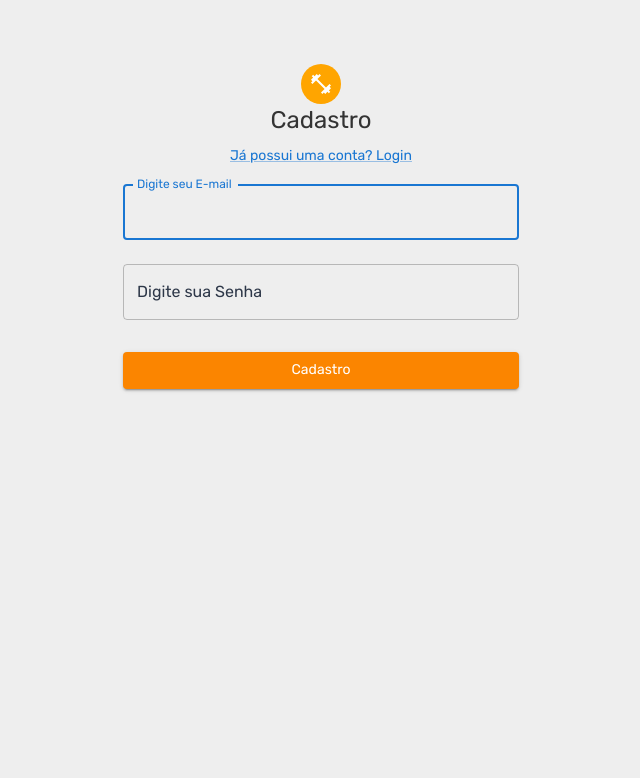
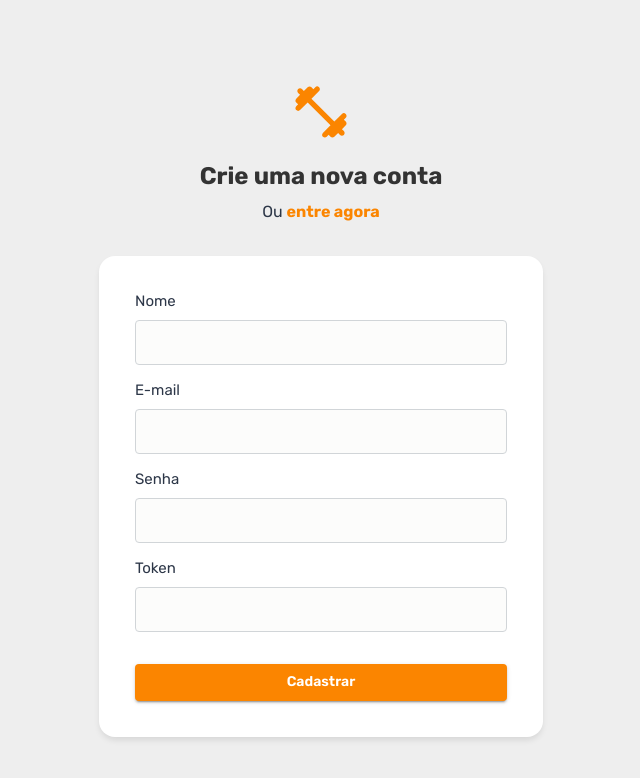
Before and after one commit to mickaelmendes50/academia, a React (Vite) app in the folder frontend/: page /cadastro in a window 1280 px wide. Shown: the top 778 px of the page, without its empty margins (319-959 px from the left). Built offline with nearby package versions, Linux system fonts and the light colour scheme.

Commit message:
feat(style): improve login and register pages styling
TAG: latest

```diff
--- /dev/null
+++ b/frontend/src/components/Form/index.tsx
@@ -0,0 +1,25 @@
+import { InputBase, alpha, styled } from '@mui/material';
+
+export const TextInput = styled(InputBase)(({ theme }) => ({
+  'label + &': {
+    marginTop: theme.spacing(3.5),
+  },
+  '& .MuiInputBase-input': {
+    borderRadius: 4,
+    position: 'relative',
+    backgroundColor: theme.palette.mode === 'light' ? '#fcfcfb' : '#2b2b2b',
+    border: '1px solid #d1d5d8',
+    fontSize: 16,
+    width: '100%',
+    padding: '10px 12px',
+    transition: theme.transitions.create([
+      'border-color',
+      'background-color',
+      'box-shadow',
+    ]),
+    '&:focus': {
+      boxShadow: `${alpha('#fb8500', 0.25)} 0 0 0 0.2rem`,
+      borderColor: '#fb8500',
+    },
+  },
+}));
--- a/frontend/src/pages/Cadastro/index.tsx
+++ b/frontend/src/pages/Cadastro/index.tsx
@@ -1,116 +1,150 @@
 import React, { useState } from 'react';
-import { useNavigate } from 'react-router-dom';
+import { Link as RouterLink, useNavigate } from 'react-router-dom';
 import {
-  Avatar,
   Box,
   Button,
   Container,
-  TextField,
   Typography,
-  Grid,
   Link,
+  FormControl,
+  InputLabel,
 } from '@mui/material';
-import FitnessCenterIcon from '@mui/icons-material/FitnessCenter';
+import FitnessCenterRoundedIcon from '@mui/icons-material/FitnessCenterRounded';
 import axios from 'axios';
+
+import { TextInput } from '../../components/Form';
 
 export default function Cadastro() {
   const navigate = useNavigate();
+  const [nome, setNome] = useState('');
   const [email, setEmail] = useState('');
   const [senha, setSenha] = useState('');
-  const [mensagem, setMensagem] = useState({
-    err: false,
-    msg: '',
-  });
+  const [token, setToken] = useState('');
+
   function reset() {
     setEmail('');
     setSenha('');
   }
   async function handleSubmit() {
     const dados = {
+      nome,
       email,
       senha,
+      token,
     };
     try {
-      const { data } = await axios.post(
-        'http://localhost:8000/users/create',
-        dados,
-      );
-      setMensagem({
-        err: false,
-        msg: data.cadastro,
-      });
+      await axios.post('http://localhost:8000/users/create', dados);
+
       reset();
       navigate('/');
     } catch (error: any) {
-      setMensagem({
-        err: true,
-        msg: error.response.data.err,
-      });
-
       reset();
     }
   }
   return (
-    <Container component="main" maxWidth="xs">
     <Box
-        sx={{
-          marginTop: 8,
-          display: 'flex',
-          flexDirection: 'column',
-          alignItems: 'center',
-        }}
+      component="main"
+      padding="80px 32px"
+      width="100%"
+      minHeight="100vh"
+      display="flex"
+      flexDirection="column"
+      alignItems="center"
     >
-        <Avatar sx={{ bgcolor: 'orange' }}>
-          <FitnessCenterIcon />
-        </Avatar>
-        <Typography component="h1" variant="h5">
-          Cadastro
+      <FitnessCenterRoundedIcon sx={{ color: '#fb8500', fontSize: '64px' }} />
+      <Typography
+        component="h1"
+        variant="h5"
+        marginTop="16px"
+        marginBottom="8px"
+      >
+        Crie uma nova conta
       </Typography>
-        <Typography component="h1" variant="h5">
-          <Link href="/" variant="body2">
-            Já possui uma conta? Login
+      <Typography>
+        Ou{' '}
+        <Link
+          component={RouterLink}
+          to="/"
+          variant="body1"
+          color="#fb8500"
+          fontWeight="700"
+          sx={{ textDecoration: 'none' }}
+        >
+          entre agora
         </Link>
       </Typography>
 
-        {mensagem.err ? (
-          <div>
-            <span style={{ color: 'red' }}>{mensagem.msg}</span>
-          </div>
-        ) : (
-          <div>
-            <span style={{ color: 'green' }}>{mensagem.msg}</span>
-          </div>
-        )}
-        <TextField
-          margin="normal"
-          fullWidth
-          label="Digite seu E-mail"
+      <Container
+        component="form"
+        onSubmit={handleSubmit}
+        maxWidth="xs"
+        sx={{
+          marginTop: '32px',
+          borderRadius: '16px',
+          background: '#ffffff',
+          boxShadow: '0px 4px 6px -1px rgba(0, 0, 0, 0.1)',
+        }}
+        style={{ padding: '36px' }}
+      >
+        <FormControl variant="standard" fullWidth sx={{ marginBottom: '16px' }}>
+          <InputLabel shrink htmlFor="name">
+            Nome
+          </InputLabel>
+          <TextInput
+            id="name"
+            name="name"
+            required
+            onChange={event => setNome(event.target.value)}
+          />
+        </FormControl>
+
+        <FormControl variant="standard" fullWidth sx={{ marginBottom: '16px' }}>
+          <InputLabel shrink htmlFor="email">
+            E-mail
+          </InputLabel>
+          <TextInput
+            id="email"
             name="email"
             autoComplete="email"
-          autoFocus
+            required
             onChange={event => setEmail(event.target.value)}
           />
-        <TextField
-          margin="normal"
-          fullWidth
+        </FormControl>
+
+        <FormControl variant="standard" fullWidth sx={{ marginBottom: '16px' }}>
+          <InputLabel shrink htmlFor="password">
+            Senha
+          </InputLabel>
+          <TextInput
+            id="password"
             name="password"
-          label="Digite sua Senha"
             type="password"
-          autoComplete="current-password"
+            required
             onChange={event => setSenha(event.target.value)}
           />
+        </FormControl>
+
+        <FormControl variant="standard" fullWidth sx={{ marginBottom: '32px' }}>
+          <InputLabel shrink htmlFor="token">
+            Token
+          </InputLabel>
+          <TextInput
+            id="token"
+            name="token"
+            required
+            onChange={event => setToken(event.target.value)}
+          />
+        </FormControl>
+
         <Button
+          type="submit"
           variant="contained"
           style={{ background: '#FB8500' }}
           fullWidth
-          sx={{ mt: 3, mb: 3 }}
-          onClick={handleSubmit}
         >
-          Cadastro
+          Cadastrar
         </Button>
-
-        <Grid item />
+      </Container>
     </Box>
-    </Container>
   );
 }
--- a/frontend/src/pages/Login/index.tsx
+++ b/frontend/src/pages/Login/index.tsx
@@ -1,23 +1,29 @@
 import { useState, useContext } from 'react';
-import { useNavigate } from 'react-router-dom';
+import { Link as RouterLink, useNavigate } from 'react-router-dom';
 import {
-  Avatar,
   Box,
   Button,
   Container,
-  TextField,
   Typography,
   Link,
+  FormControl,
+  InputLabel,
+  FormControlLabel,
+  Checkbox,
 } from '@mui/material';
-import FitnessCenterIcon from '@mui/icons-material/FitnessCenter';
+import FitnessCenterRoundedIcon from '@mui/icons-material/FitnessCenterRounded';
 
 import { AuthContext } from '../../contexts/auth';
+import { TextInput } from '../../components/Form';
 
 export default function Login() {
   const navigate = useNavigate();
+
   const [email, setEmail] = useState('');
   const [senha, setSenha] = useState('');
-  const { login, mensagem }: any = useContext(AuthContext);
+  const [lembrar, setLembrar] = useState(false);
+
+  const { login }: any = useContext(AuthContext);
 
   async function handleSubmit() {
     const user = await login(email, senha);
@@ -26,62 +32,96 @@ export default function Login() {
     }
   }
   return (
-    <Container component="main" maxWidth="xs">
     <Box
-        sx={{
-          marginTop: 8,
-          display: 'flex',
-          flexDirection: 'column',
-          alignItems: 'center',
-        }}
+      component="main"
+      padding="80px 32px"
+      width="100%"
+      minHeight="100vh"
+      display="flex"
+      flexDirection="column"
+      alignItems="center"
     >
-        <Avatar sx={{ bgcolor: 'orange' }}>
-          <FitnessCenterIcon />
-        </Avatar>
-        <Typography component="h1" variant="h5">
+      <FitnessCenterRoundedIcon sx={{ color: '#fb8500', fontSize: '64px' }} />
+      <Typography
+        component="h1"
+        variant="h5"
+        marginTop="16px"
+        marginBottom="8px"
+      >
         Entre em sua conta
       </Typography>
-        <Typography component="h1" variant="h5">
-          <Link href="/cadastro" variant="body1">
-            Ou Cadastre-se
+      <Typography>
+        Ou{' '}
+        <Link
+          component={RouterLink}
+          to="/cadastro"
+          variant="body1"
+          color="#fb8500"
+          fontWeight="700"
+          sx={{ textDecoration: 'none' }}
+        >
+          cadastre-se
         </Link>
       </Typography>
-        {mensagem.err ? (
-          <div>
-            <span style={{ color: 'red' }}>{mensagem.msg}</span>
-          </div>
-        ) : (
-          <div>
-            <span style={{ color: 'green' }}>{mensagem.msg}</span>
-          </div>
-        )}
-        <TextField
-          margin="normal"
-          fullWidth
-          label="Digite seu E-mail"
+
+      <Container
+        component="form"
+        onSubmit={handleSubmit}
+        maxWidth="xs"
+        sx={{
+          marginTop: '32px',
+          borderRadius: '16px',
+          background: '#ffffff',
+          boxShadow: '0px 4px 6px -1px rgba(0, 0, 0, 0.1)',
+        }}
+        style={{ padding: '36px' }}
+      >
+        <FormControl variant="standard" fullWidth sx={{ marginBottom: '16px' }}>
+          <InputLabel shrink htmlFor="email">
+            E-mail
+          </InputLabel>
+          <TextInput
+            id="email"
             name="email"
             autoComplete="email"
-          autoFocus
+            required
             onChange={event => setEmail(event.target.value)}
           />
-        <TextField
-          margin="normal"
-          fullWidth
+        </FormControl>
+
+        <FormControl variant="standard" fullWidth sx={{ marginBottom: '16px' }}>
+          <InputLabel shrink htmlFor="password">
+            Senha
+          </InputLabel>
+          <TextInput
+            id="password"
             name="password"
-          label="Digite sua Senha"
             type="password"
+            required
             onChange={event => setSenha(event.target.value)}
           />
+        </FormControl>
+
+        <FormControlLabel
+          control={
+            <Checkbox
+              checked={lembrar}
+              onChange={event => setLembrar(event.target.checked)}
+            />
+          }
+          label="Lembre-se de mim"
+          sx={{ marginBottom: '32px' }}
+        />
+
         <Button
+          type="submit"
           variant="contained"
           style={{ background: '#FB8500' }}
           fullWidth
-          sx={{ mt: 3, mb: 3 }}
-          onClick={handleSubmit}
         >
-          Login
+          Entrar
         </Button>
+      </Container>
     </Box>
-    </Container>
   );
 }
--- a/frontend/src/styles/global.ts
+++ b/frontend/src/styles/global.ts
@@ -1,6 +1,12 @@
 import { createGlobalStyle } from 'styled-components';
 
 export const GlobalStyles = createGlobalStyle`
+  * {
+    margin: 0;
+    padding: 0;
+    box-sizing: border-box;
+  }
+
   body {
     background: #eeeeee;
   }
--- a/frontend/src/styles/theme.ts
+++ b/frontend/src/styles/theme.ts
@@ -1,24 +1,56 @@
 import { createTheme } from '@mui/material';
 
 export const theme = createTheme({
+  components: {
+    MuiButton: {
+      styleOverrides: {
+        root: {
+          fontWeight: '600',
+        },
+      },
+    },
+    MuiCheckbox: {
+      styleOverrides: {
+        root: {
+          color: '#d1d5d8',
+        },
+      },
+    },
+    MuiInputLabel: {
+      styleOverrides: {
+        root: {
+          fontSize: '20px',
+          '&.Mui-focused': {
+            color: '#fb8500',
+          },
+        },
+      },
+    },
+  },
   typography: {
     h1: {
       color: '#333333',
+      fontWeight: '700',
     },
     h2: {
       color: '#333333',
+      fontWeight: '700',
     },
     h3: {
       color: '#333333',
+      fontWeight: '700',
     },
     h4: {
       color: '#333333',
+      fontWeight: '700',
     },
     h5: {
       color: '#333333',
+      fontWeight: '700',
     },
     h6: {
       color: '#333333',
+      fontWeight: '700',
     },
     body1: {
       color: '#2D3748',
```
Lines whose indentation alone changed are shown as unchanged.
